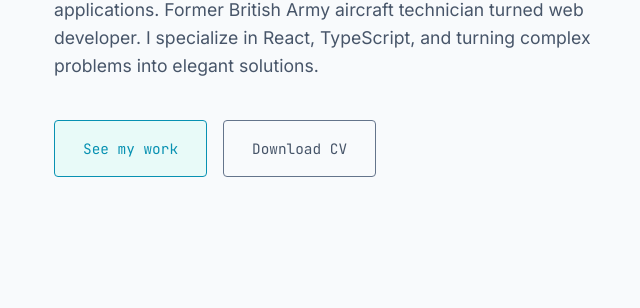
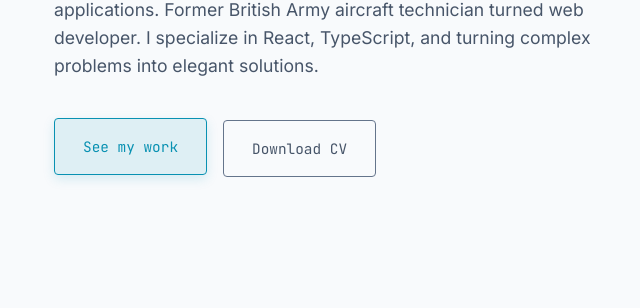
Before and after one commit to adamcbrewer/brewerlogic.com, a PHP site: page / in a window 1280 px wide, with the pointer over the restyled element. Shown: the part 483-791 px from the top of the page, without its empty margins (205-845 px from the left). Run offline with PHP 8.4, Linux system fonts and the light colour scheme.

Commit message:
Add button hover animations
- Subtle lift (-2px) on hover for both button types
- Teal glow/shadow effect on hover
- Background tint on hover
- Theme-aware colors for light mode 🤖

```diff
--- a/assets/css/styles.css
+++ b/assets/css/styles.css
@@ -461,6 +461,13 @@ img {
 .btn--primary:hover {
     background: rgba(100, 255, 218, 0.1);
     color: var(--accent);
+    transform: translateY(-2px);
+    box-shadow: 0 4px 12px rgba(100, 255, 218, 0.2);
+}
+
+[data-theme="light"] .btn--primary:hover {
+    background: rgba(8, 145, 178, 0.1);
+    box-shadow: 0 4px 12px rgba(8, 145, 178, 0.15);
 }
 
 .btn--secondary {
@@ -470,8 +477,16 @@ img {
 }
 
 .btn--secondary:hover {
+    background: rgba(100, 255, 218, 0.1);
     border-color: var(--accent);
     color: var(--accent);
+    transform: translateY(-2px);
+    box-shadow: 0 4px 12px rgba(100, 255, 218, 0.15);
+}
+
+[data-theme="light"] .btn--secondary:hover {
+    background: rgba(8, 145, 178, 0.1);
+    box-shadow: 0 4px 12px rgba(8, 145, 178, 0.1);
 }
 
 .btn--large {
```
